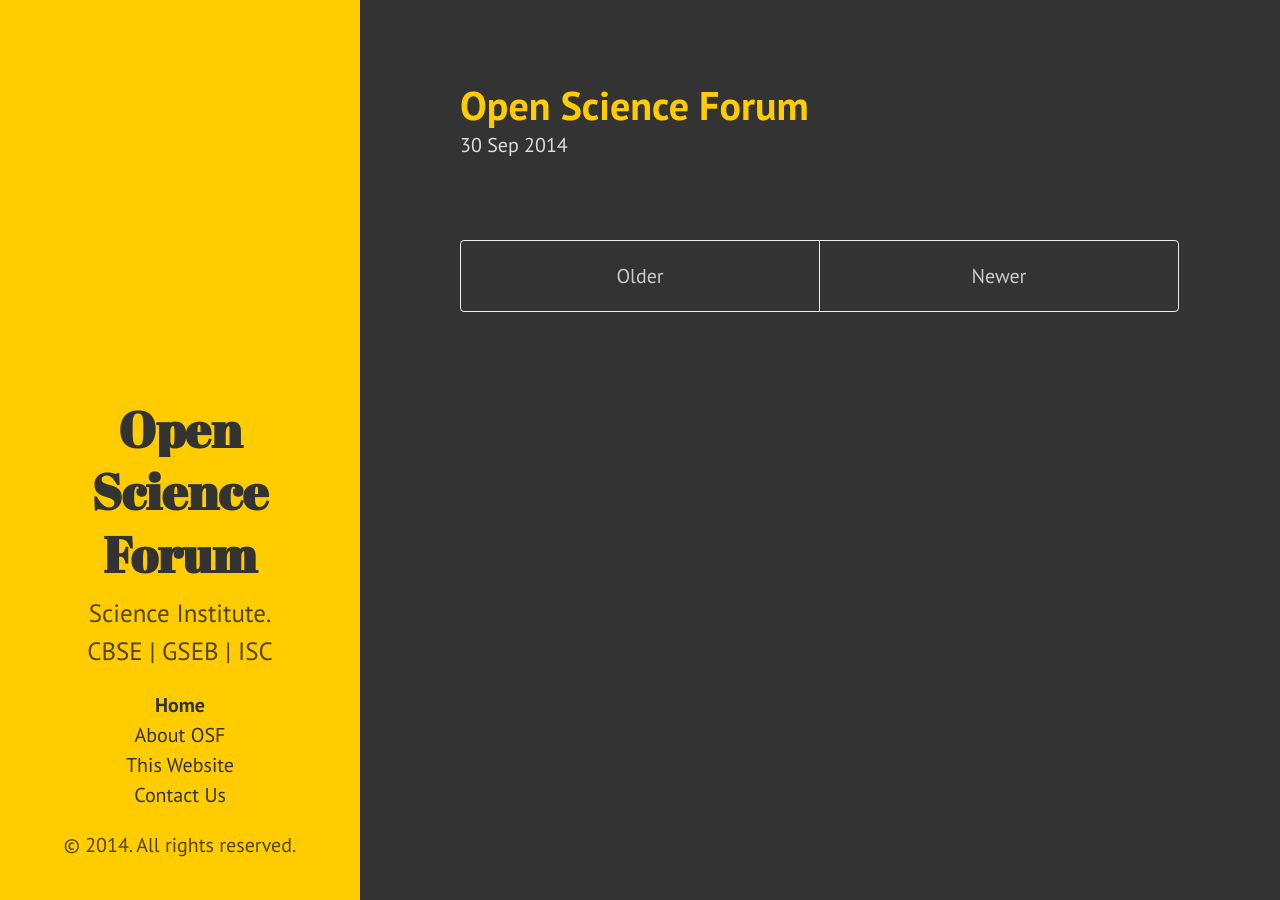
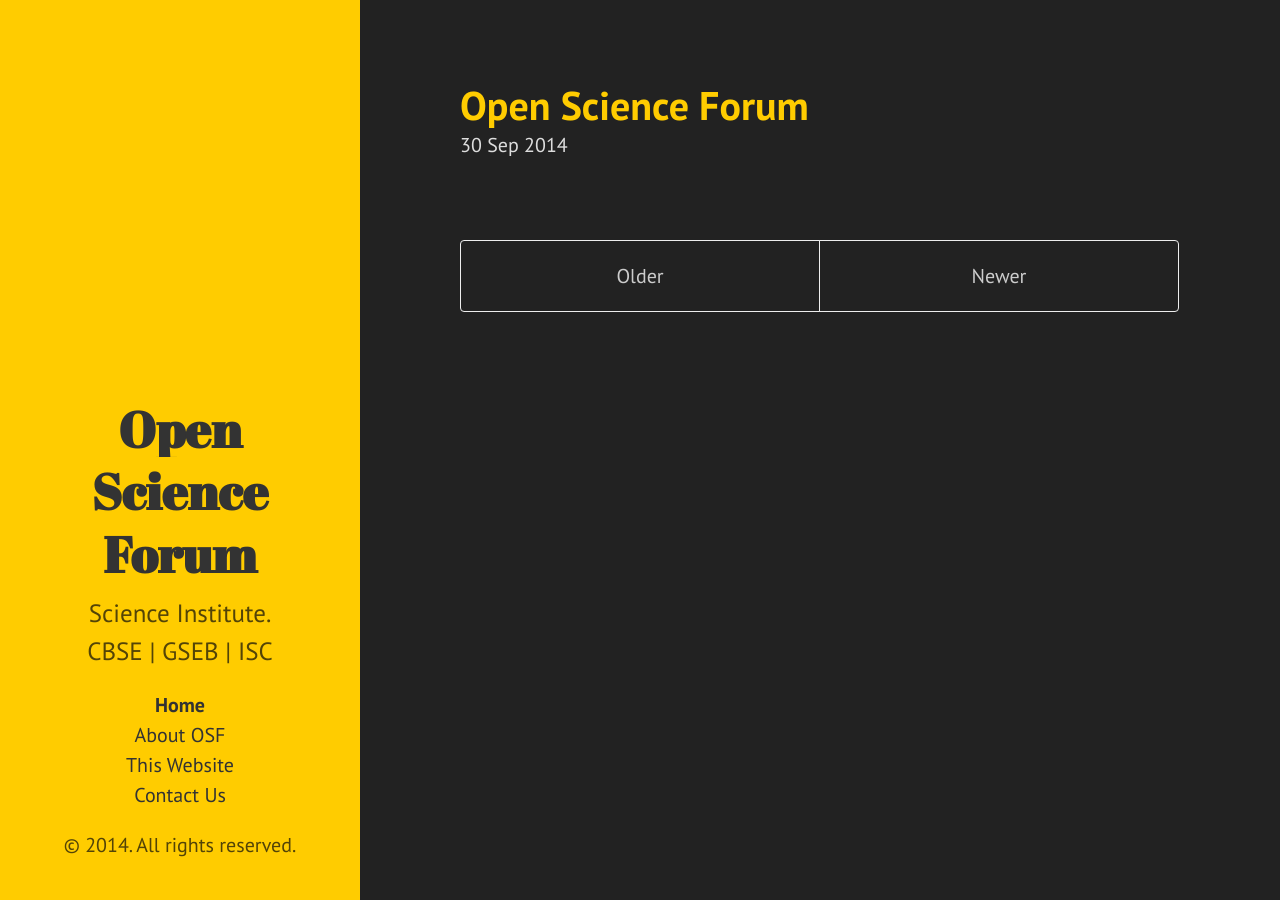
Before and after one commit to opensf/opensf.github.io, a Jekyll site: the page built from index.html, in a window 1280 px wide. Built offline with Jekyll 4.4.1, drawn with Linux system fonts in a browser that asks for light colours; the list of posts is cut into pages by our own code.

Commit message:
Changed body background color

```diff
--- a/public/css/osf.css
+++ b/public/css/osf.css
@@ -1,6 +1,6 @@
 body {
   color: #fff;
-  background-color: #333;
+  background-color: #222;
   -webkit-text-size-adjust: 100%;
       -ms-text-size-adjust: 100%;
 }
```
